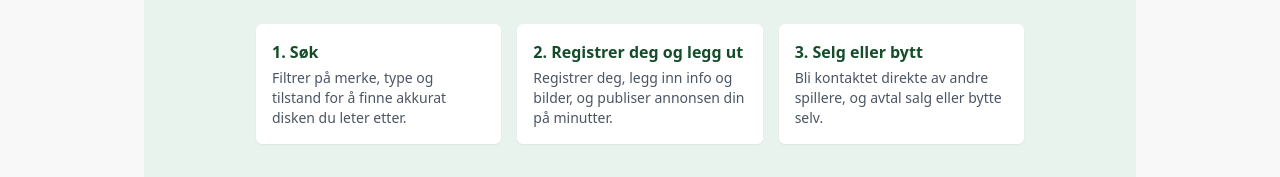
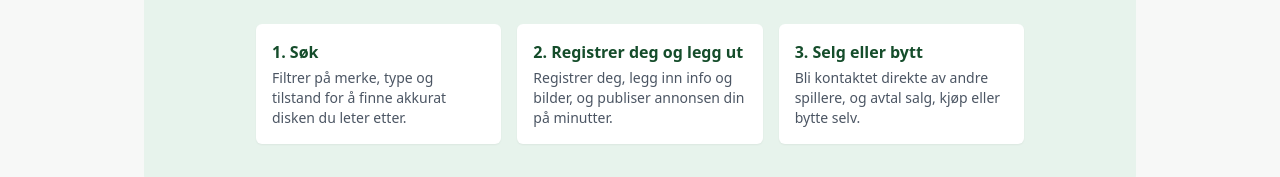
Before and after one commit to LeanderTS/Disktorget, a Next.js app: page / in a window 1280 px wide. Shown: the part 281-458 px from the top of the page. Built offline with nearby package versions, Linux system fonts and the light colour scheme; no server answers; the database is empty.

Commit message:
Update Hero.tsx

```diff
--- a/src/components/Hero.tsx
+++ b/src/components/Hero.tsx
@@ -26,7 +26,7 @@ export default function Hero() {
         <div className="rounded-md bg-white p-4 shadow-sm">
           <div className="font-semibold text-brand-dark">3. Selg eller bytt</div>
           <p className="mt-1 text-sm text-gray-600">
-            Bli kontaktet direkte av andre spillere, og avtal salg eller bytte selv.
+            Bli kontaktet direkte av andre spillere, og avtal salg, kjøp eller bytte selv.
           </p>
         </div>
       </div>
```
